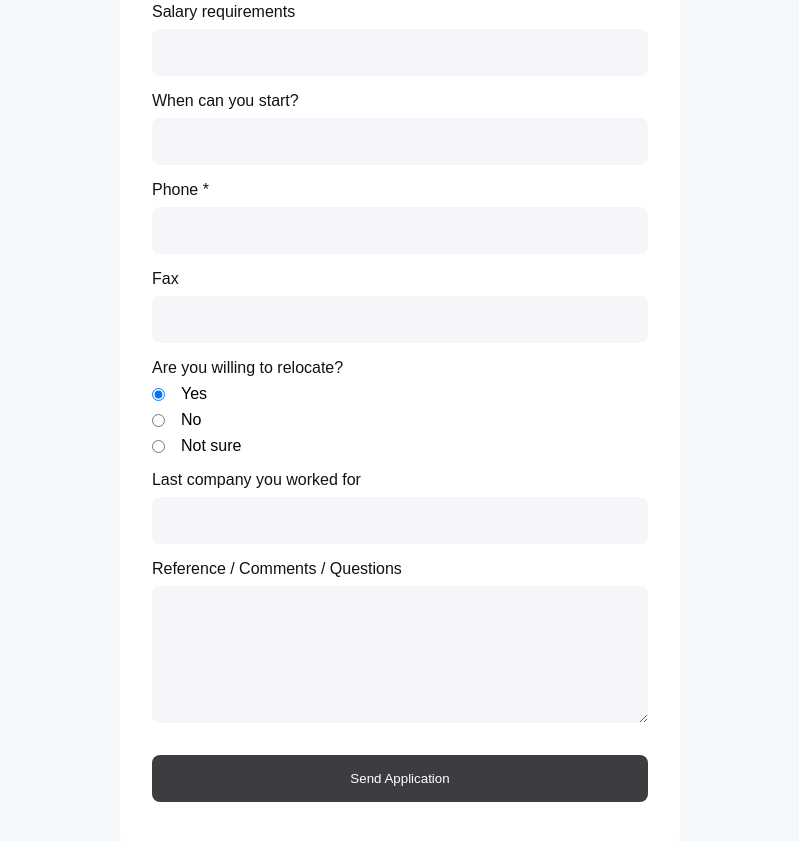
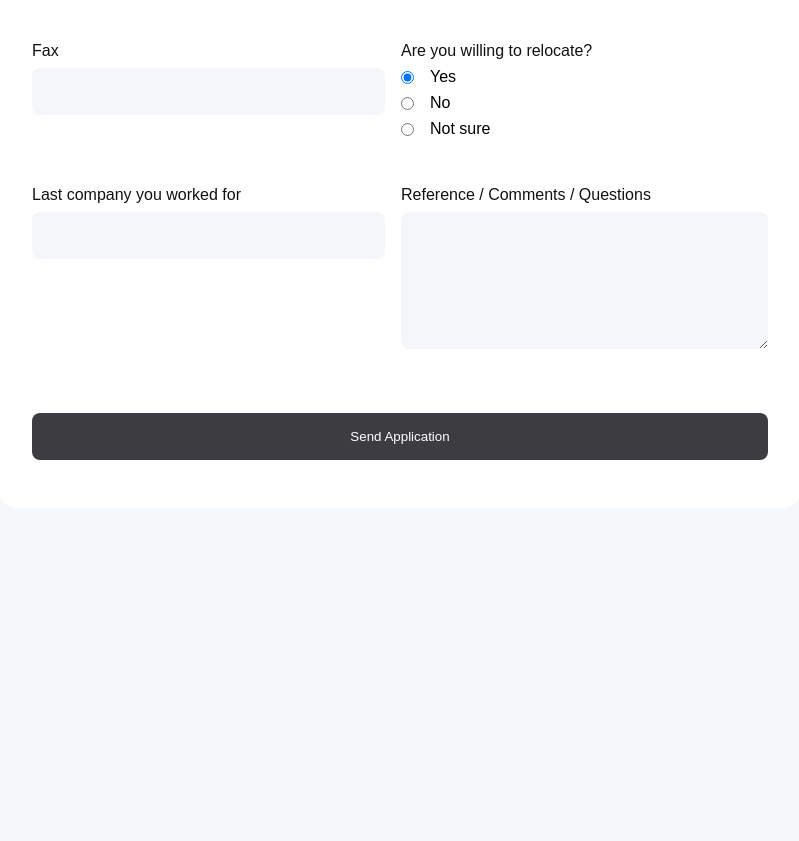
Before and after one commit to dikamuharman/basic-html, a plain HTML site: page index.html in a window 1280 px wide. Shown: the part 543-1384 px from the top of the page, without its empty margins (240-1039 px from the left). After the commit the page ends 1067 px from the top, so only its background shows below. Drawn offline with Linux system fonts and the light colour scheme.

Commit message:
feat: :lipstick: add abilty responsive

```diff
--- a/style.css
+++ b/style.css
@@ -7,7 +7,6 @@
 body {
   font-family: Arial, Helvetica, sans-serif;
   font-size: 16px;
-  min-height: 100vh;
   display: flex;
   justify-content: center;
   background-color: rgb(245, 248, 251);
@@ -18,6 +17,14 @@ main {
   padding: 2rem;
   border-radius: 1rem;
   background-color: white;
+  width: 100%;
+  max-width: 800px;
+}
+
+.form {
+  display: grid;
+  grid-template-columns: 1fr;
+  gap: 1rem;
 }
 
 .form-control {
@@ -56,3 +63,13 @@ main {
   align-items: center;
   gap: 1rem;
 }
+
+@media (min-width: 767px) {
+  .form {
+    grid-template-columns: 1fr 1fr;
+  }
+
+  .form-control:last-child {
+    grid-column: 1 / span 2;
+  }
+}
```
